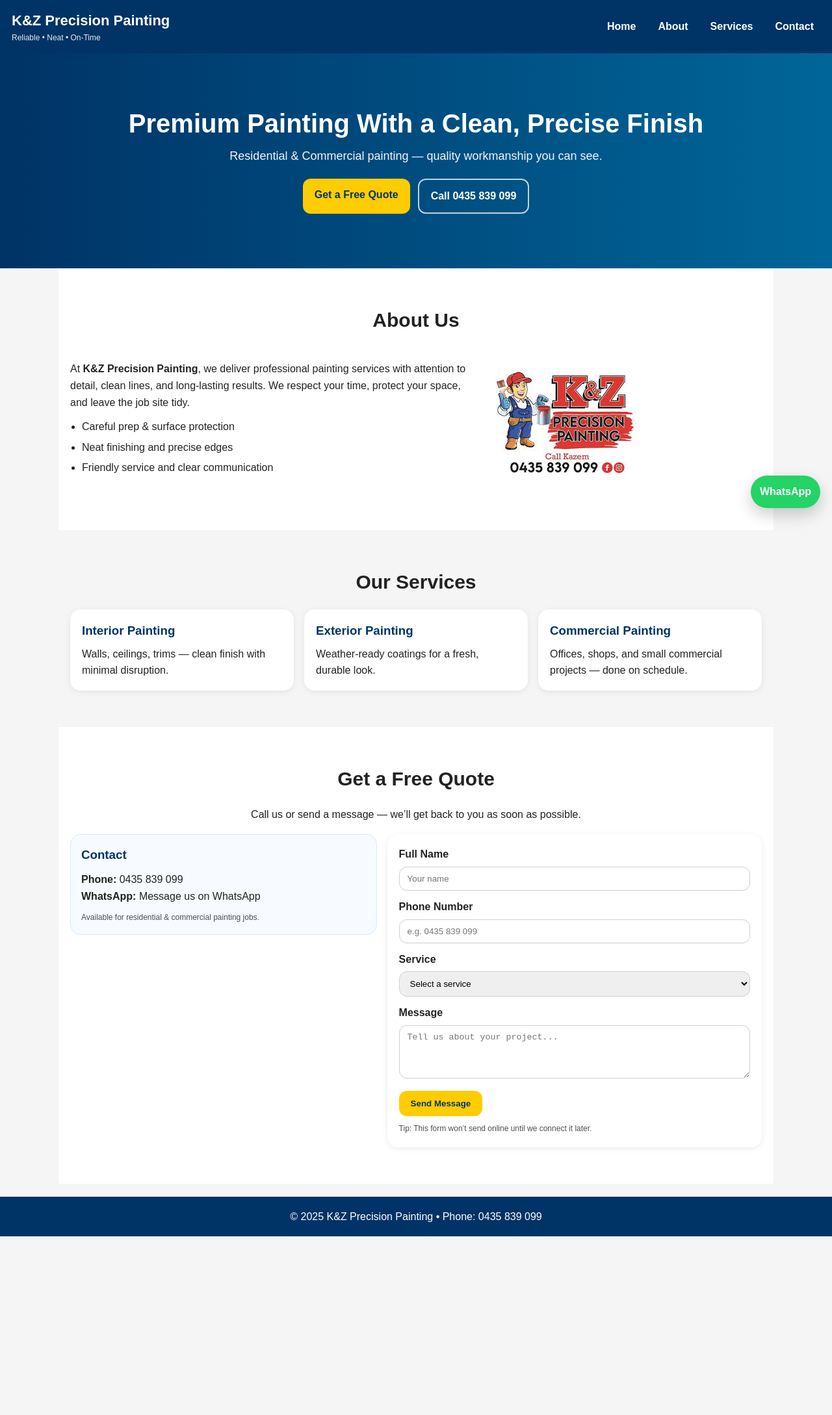
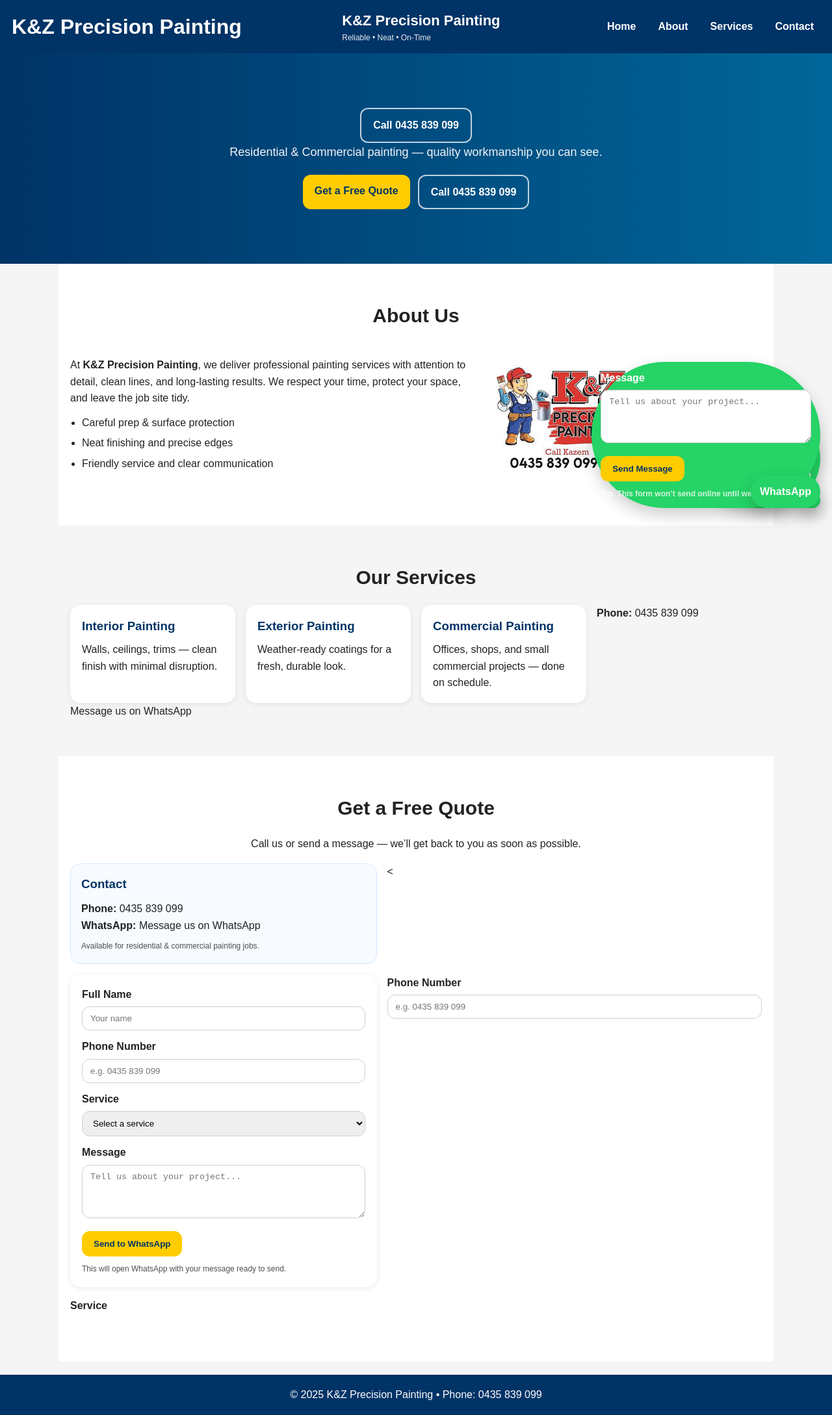
Before and after one commit to mohsendoostzahra-dot/kz-precision-painting, a plain HTML site: page index.html in a window 1280 px wide. Shown: the whole page at 65% size. Before the commit the page ends 1903 px from the top, so only its background shows below. Drawn offline with Linux system fonts and the light colour scheme; files whose address does not match are found by name.

Commit message:
Update index.html

```diff
--- a/index.html
+++ b/index.html
@@ -2,14 +2,15 @@
 <html lang="en">
 <head>
   <meta charset="UTF-8" />
-  <meta name="viewport" content="width=device-width, initial-scale=1.0" />
+<title>K&Z Precision Painting</title>
+
   <title>K&Z Precision Painting</title>
   <link rel="stylesheet" href="style.css" />
 </head>
 
 <body>
 
-<header>
+<header><h1>K&Z Precision Painting</h1>
   <div class="logo">
     <h1>K&Z Precision Painting</h1>
     <p>Reliable • Neat • On-Time</p>
@@ -27,7 +28,7 @@
 
 <section class="hero" id="home">
   <div class="hero-content">
-    <h2>Premium Painting With a Clean, Precise Finish</h2>
+    <a class="btn btn-outline" href="tel:0435839099">Call 0435 839 099</a>
     <p>Residential & Commercial painting — quality workmanship you can see.</p>
 
     <div class="hero-actions">
@@ -77,8 +78,8 @@
     <div class="card">
       <h3>Commercial Painting</h3>
       <p>Offices, shops, and small commercial projects — done on schedule.</p>
-    </div>
-  </div>
+    </div><p><strong>Phone:</strong> <a href="tel:0435839099">0435 839 099</a></p>
+  </div><a href="https://wa.me/61435839099" target="_blank">Message us on WhatsApp</a>
 </section>
 
 <section class="section section-alt" id="contact">
@@ -93,11 +94,61 @@
       <p class="small-text">Available for residential & commercial painting jobs.</p>
     </div>
 
-    <form class="contact-form" action="#" method="post">
-      <div class="form-group">
-        <label for="name">Full Name</label>
-        <input id="name" name="name" type="text" placeholder="Your name" required />
-      </div>
+    <<form class="contact-form" id="waForm">
+  <div class="form-group">
+    <label for="name">Full Name</label>
+    <input id="name" name="name" type="text" placeholder="Your name" required />
+  </div>
+
+  <div class="form-group">
+    <label for="phone">Phone Number</label>
+    <input id="phone" name="phone" type="tel" placeholder="e.g. 0435 839 099" required />
+  </div>
+
+  <div class="form-group">
+    <label for="service">Service</label>
+    <select id="service" name="service" required>
+      <option value="">Select a service</option>
+      <option>Interior Painting</option>
+      <option>Exterior Painting</option>
+      <option>Commercial Painting</option>
+      <option>Touch-Ups / Repairs</option>
+    </select>
+  </div>
+
+  <div class="form-group">
+    <label for="message">Message</label>
+    <textarea id="message" name="message" rows="4" placeholder="Tell us about your project..." required></textarea>
+  </div>
+
+  <button class="btn" type="submit">Send to WhatsApp</button>
+  <p class="small-text">This will open WhatsApp with your message ready to send.</p>
+</form>
+
+<script>
+  document.getElementById("waForm").addEventListener("submit", function (e) {
+    e.preventDefault();
+
+    const name = document.getElementById("name").value.trim();
+    const phone = document.getElementById("phone").value.trim();
+    const service = document.getElementById("service").value.trim();
+    const message = document.getElementById("message").value.trim();
+
+    const text =
+      `New Quote Request%0A` +
+      `Name: ${encodeURIComponent(name)}%0A` +
+      `Phone: ${encodeURIComponent(phone)}%0A` +
+      `Service: ${encodeURIComponent(service)}%0A` +
+      `Message: ${encodeURIComponent(message)}`;
+
+
+    const whatsappNumber = "61435839099";
+
+    const url = `https://wa.me/${whatsappNumber}?text=${text}`;
+    window.open(url, "_blank");
+  });
+</script>
+
 
       <div class="form-group">
         <label for="phone">Phone Number</label>
@@ -106,7 +157,8 @@
 
       <div class="form-group">
         <label for="service">Service</label>
-        <select id="service" name="service" required>
+       <a class="whatsapp-float" href="https://wa.me/61435839099" target="_blank" aria-label="Chat on WhatsApp">
+
           <option value="">Select a service</option>
           <option>Interior Painting</option>
           <option>Exterior Painting</option>
@@ -133,4 +185,5 @@
 
 <footer>
   <p>© 2025 K&Z Precision Painting • Phone: 0435 839 099</p>
+
 </footer>
```
